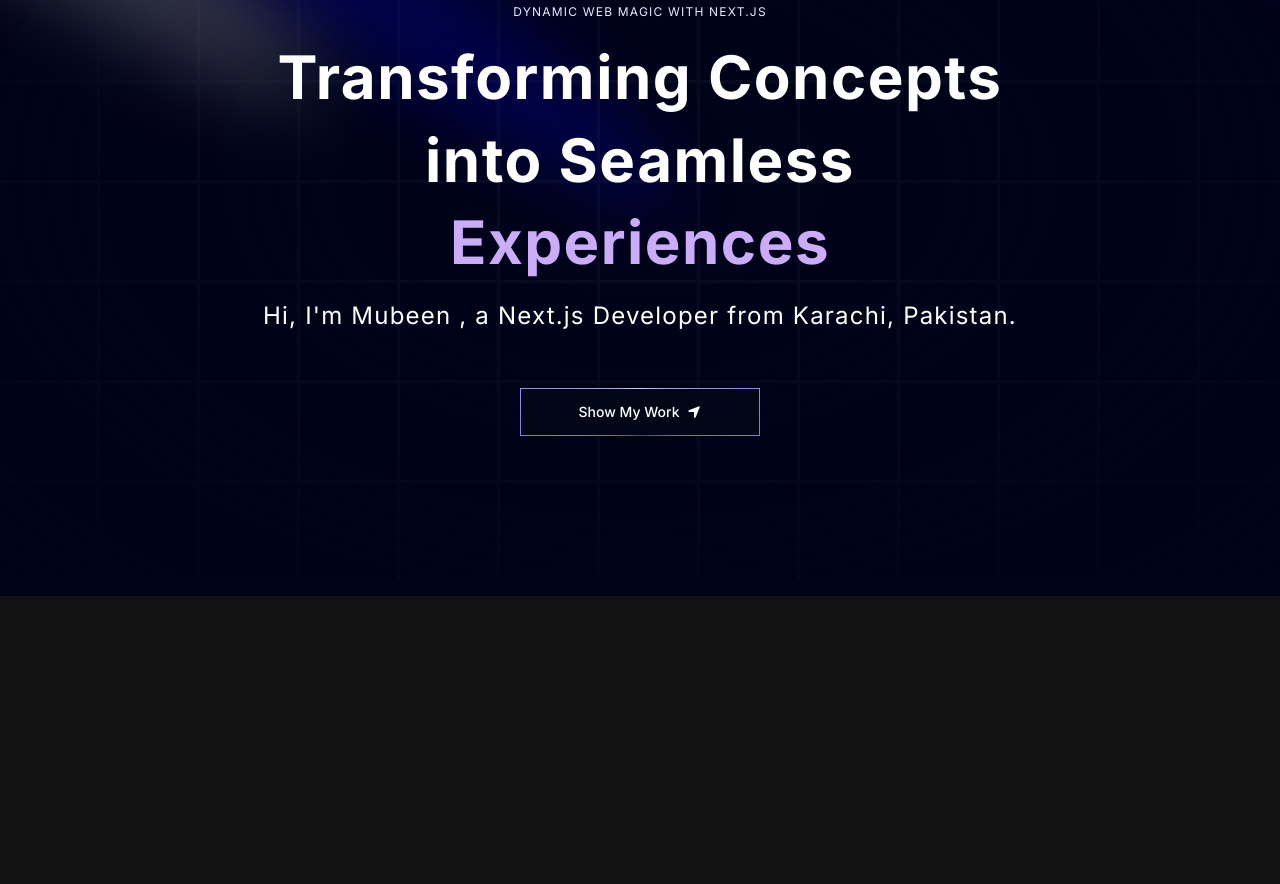
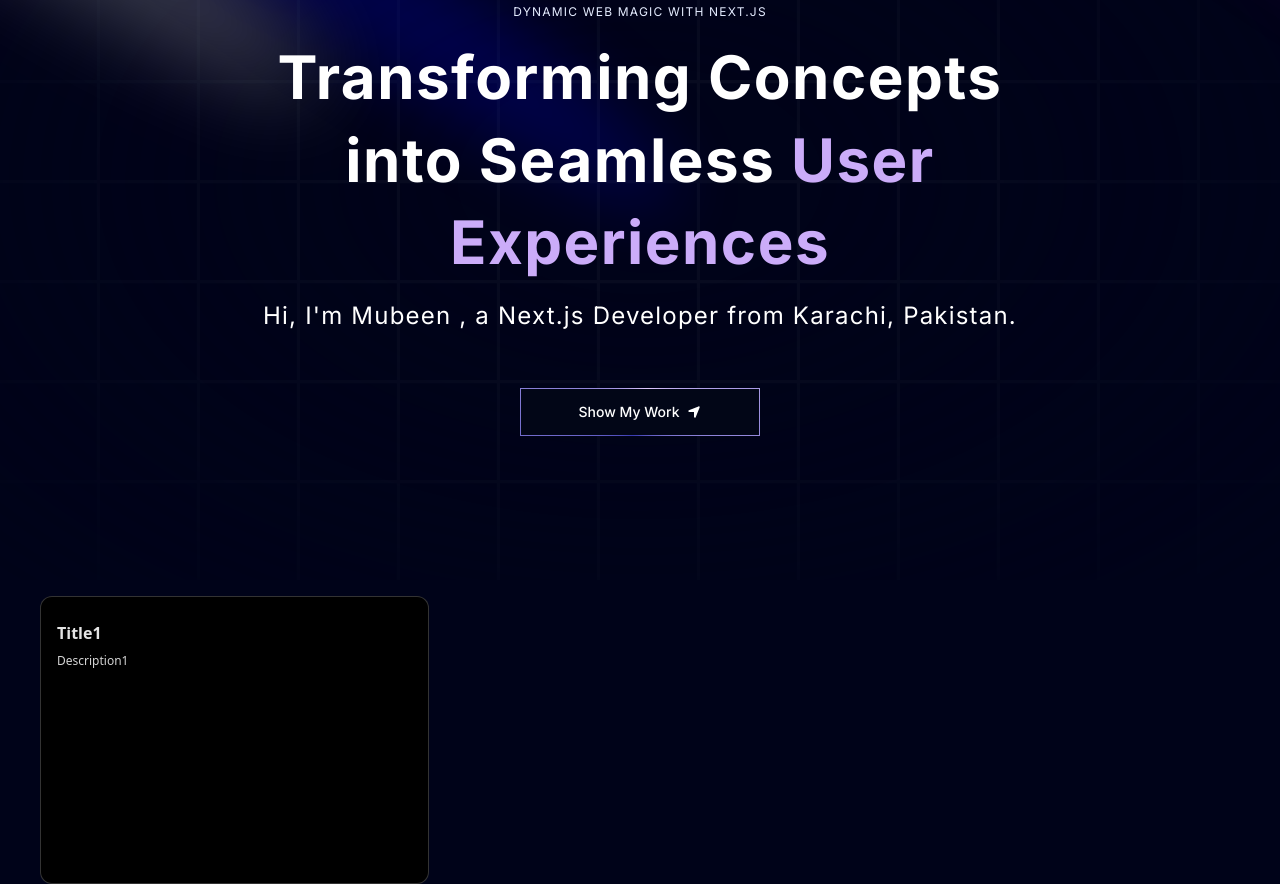
Before and after one commit to NotAnonymousUser/PortfolioV1, a Next.js app: page / in a window 1280 px wide. Shown: the part 220-1104 px from the top of the page. Before the commit the page ends 816 px from the top, so only its background shows below. Built offline with nearby package versions, Linux system fonts and the light colour scheme.

Commit message:
added Floating Nav & BentoGrid  Components

```diff
--- a/app/page.tsx
+++ b/app/page.tsx
@@ -1,11 +1,17 @@
+import Grid from "@/components/Grid";
 import Hero from "@/components/Hero";
-import Image from "next/image";
+import { FloatingNav } from "@/components/ui/FloatingNav";
+import { FaHome } from "react-icons/fa";
 
 export default function Home() {
   return (
     <main className="realtive bg-black-100 flex justify-center items-center flex-col overflow-hidden mx-auto sm:px-10 px-5">
       <div className="max-w-7xl w-full">
+        <FloatingNav
+          navItems={[{ name: "home", link: "/", icon: <FaHome /> }]}
+        />
         <Hero />
+        <Grid />
       </div>
     </main>
   );
--- /dev/null
+++ b/components/Grid.tsx
@@ -0,0 +1,23 @@
+import React from "react";
+import { BentoGrid, BentoGridItem } from "./ui/BentoGrid";
+
+const Grid = () => {
+  return (
+    <section id="about">
+      <BentoGrid>
+        {[{ title: "Title1", description: "Description1", id: 1 }].map(
+          (item) => (
+            <BentoGridItem
+              id={item.id}
+              key={item.id}
+              title={item.title}
+              description={item.description}
+            />
+          )
+        )}
+      </BentoGrid>
+    </section>
+  );
+};
+
+export default Grid;
--- a/components/Hero.tsx
+++ b/components/Hero.tsx
@@ -30,7 +30,7 @@
           </h2>
           <TextGenerateEffect
             className="text-center text-[40px] md:text-5xl lg:text-6xl"
-            words="Transforming Concepts into Seamless Experiences"
+            words="Transforming Concepts into Seamless User Experiences"
           />
           <p className="text-center md:tracking-wider mb-4 text-sm md:text-lg lg:text-2xl ">
             Hi, I&apos;m Mubeen , a Next.js Developer from Karachi, Pakistan.
--- /dev/null
+++ b/components/ui/BentoGrid.tsx
@@ -0,0 +1,56 @@
+import { cn } from "@/lib/utils";
+
+export const BentoGrid = ({
+  className,
+  children,
+}: {
+  className?: string;
+  children?: React.ReactNode;
+}) => {
+  return (
+    <div
+      className={cn(
+        "grid md:auto-rows-[18rem] grid-cols-1 md:grid-cols-3 gap-4 max-w-7xl mx-auto ",
+        className
+      )}
+    >
+      {children}
+    </div>
+  );
+};
+
+export const BentoGridItem = ({
+  className,
+  title,
+  description,
+  header,
+  icon,
+  id,
+}: {
+  className?: string;
+  title?: string | React.ReactNode;
+  description?: string | React.ReactNode;
+  header?: React.ReactNode;
+  icon?: React.ReactNode;
+  id?: number;
+}) => {
+  return (
+    <div
+      className={cn(
+        "row-span-1 rounded-xl group/bento hover:shadow-xl transition duration-200 shadow-input dark:shadow-none p-4 dark:bg-black dark:border-white/[0.2] bg-white border border-transparent justify-between flex flex-col space-y-4 border-red-500",
+        className
+      )}
+    >
+      {header}
+      <div className="group-hover/bento:translate-x-2 transition duration-200">
+        {icon}
+        <div className="font-sans font-bold text-neutral-600 dark:text-neutral-200 mb-2 mt-2">
+          {title}
+        </div>
+        <div className="font-sans font-normal text-neutral-600 text-xs dark:text-neutral-300">
+          {description}
+        </div>
+      </div>
+    </div>
+  );
+};
--- /dev/null
+++ b/components/ui/FloatingNav.tsx
@@ -0,0 +1,82 @@
+"use client";
+import React, { useState } from "react";
+import {
+  motion,
+  AnimatePresence,
+  useScroll,
+  useMotionValueEvent,
+} from "framer-motion";
+import { cn } from "@/lib/utils";
+import Link from "next/link";
+
+export const FloatingNav = ({
+  navItems,
+  className,
+}: {
+  navItems: {
+    name: string;
+    link: string;
+    icon?: JSX.Element;
+  }[];
+  className?: string;
+}) => {
+  const { scrollYProgress } = useScroll();
+
+  const [visible, setVisible] = useState(false);
+
+  useMotionValueEvent(scrollYProgress, "change", (current) => {
+    // Check if current is not undefined and is a number
+    if (typeof current === "number") {
+      let direction = current! - scrollYProgress.getPrevious()!;
+
+      if (scrollYProgress.get() < 0.05) {
+        setVisible(false);
+      } else {
+        if (direction < 0) {
+          setVisible(true);
+        } else {
+          setVisible(false);
+        }
+      }
+    }
+  });
+
+  return (
+    <AnimatePresence mode="wait">
+      <motion.div
+        initial={{
+          opacity: 1,
+          y: -100,
+        }}
+        animate={{
+          y: visible ? 0 : -100,
+          opacity: visible ? 1 : 0,
+        }}
+        transition={{
+          duration: 0.2,
+        }}
+        className={cn(
+          "flex max-w-fit  fixed top-10 inset-x-0 mx-auto border border-transparent dark:border-white/[0.2] rounded-full dark:bg-black bg-white shadow-[0px_2px_3px_-1px_rgba(0,0,0,0.1),0px_1px_0px_0px_rgba(25,28,33,0.02),0px_0px_0px_1px_rgba(25,28,33,0.08)] z-[5000] pr-2 pl-8 py-2  items-center justify-center space-x-4",
+          className
+        )}
+      >
+        {navItems.map((navItem: any, idx: number) => (
+          <Link
+            key={`link=${idx}`}
+            href={navItem.link}
+            className={cn(
+              "relative dark:text-neutral-50 items-center flex space-x-1 text-neutral-600 dark:hover:text-neutral-300 hover:text-neutral-500"
+            )}
+          >
+            <span className="block sm:hidden">{navItem.icon}</span>
+            <span className="hidden sm:block text-sm">{navItem.name}</span>
+          </Link>
+        ))}
+        <button className="border text-sm font-medium relative border-neutral-200 dark:border-white/[0.2] text-black dark:text-white px-4 py-2 rounded-full">
+          <span>Login</span>
+          <span className="absolute inset-x-0 w-1/2 mx-auto -bottom-px bg-gradient-to-r from-transparent via-blue-500 to-transparent  h-px" />
+        </button>
+      </motion.div>
+    </AnimatePresence>
+  );
+};
```
